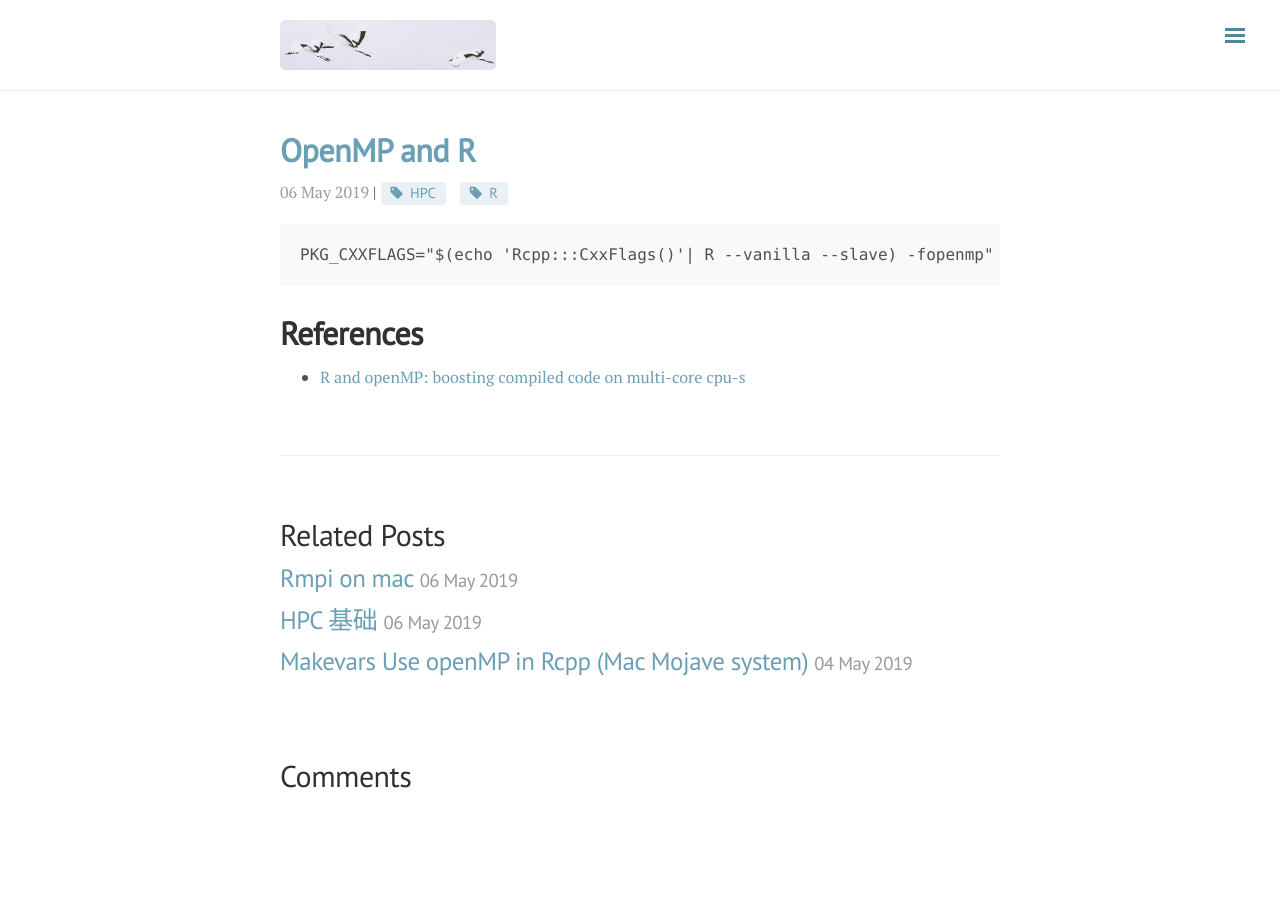
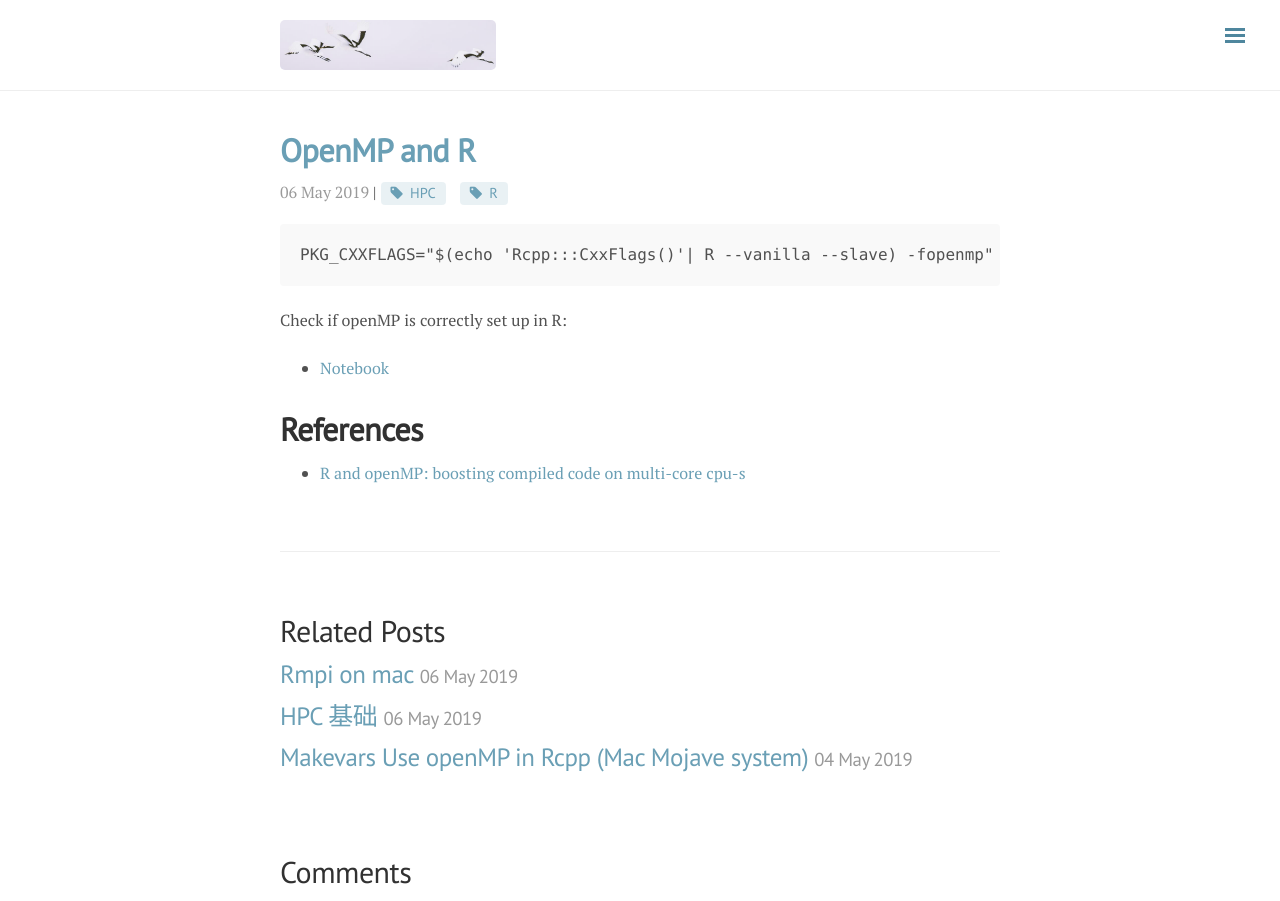
Before and after one commit to ylyy93/my_blog, a Jekyll site: the page built from _posts/AdvancedR/2019-05-06-openmp-and-r.md, in a window 1280 px wide. Built offline with Jekyll 4.4.1, drawn with Linux system fonts in a browser that asks for light colours; nearby versions of some CDN libraries; comment, search, counter and statistics services are not loaded.

Commit message:
rebuilding site Mon May  6 14:30:11 MDT 2019

````diff
--- a/_posts/AdvancedR/2019-05-06-openmp-and-r.md
+++ b/_posts/AdvancedR/2019-05-06-openmp-and-r.md
@@ -11,5 +11,8 @@ tags: [HPC,R]
 PKG_CXXFLAGS="$(echo 'Rcpp:::CxxFlags()'| R --vanilla --slave) -fopenmp" R CMD SHLIB loglikMP.cpp
 ```
 
+Check if openMP is correctly set up in R:
+- [Notebook](http://blue.for.msu.edu/envr18/exercises/exercise-1a/exercise_1a.html)
+
 # References
 - [R and openMP: boosting compiled code on multi-core cpu-s](http://www.parallelr.com/r-and-openmp-boosting-compiled-code-on-multi-core-cpu-s/)
````
